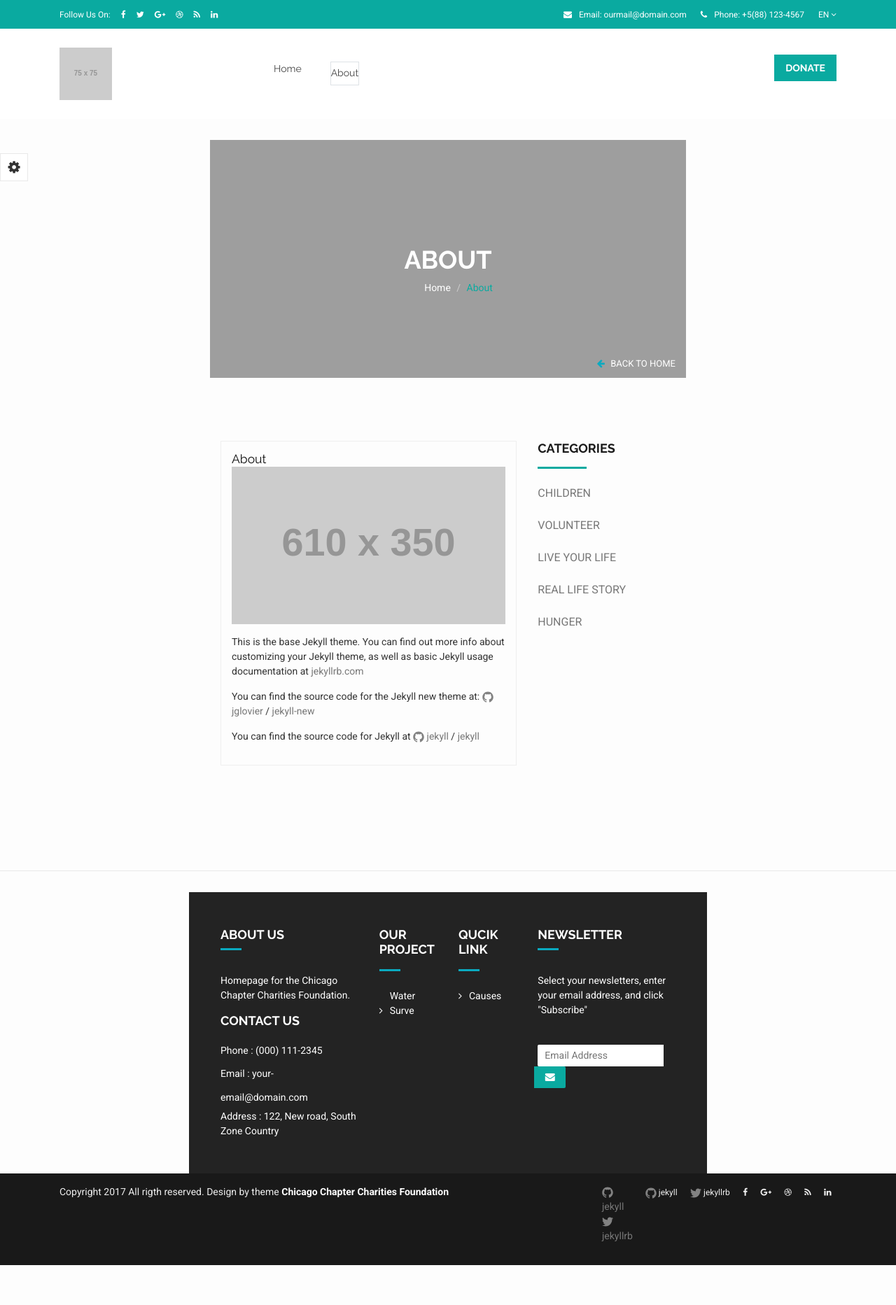
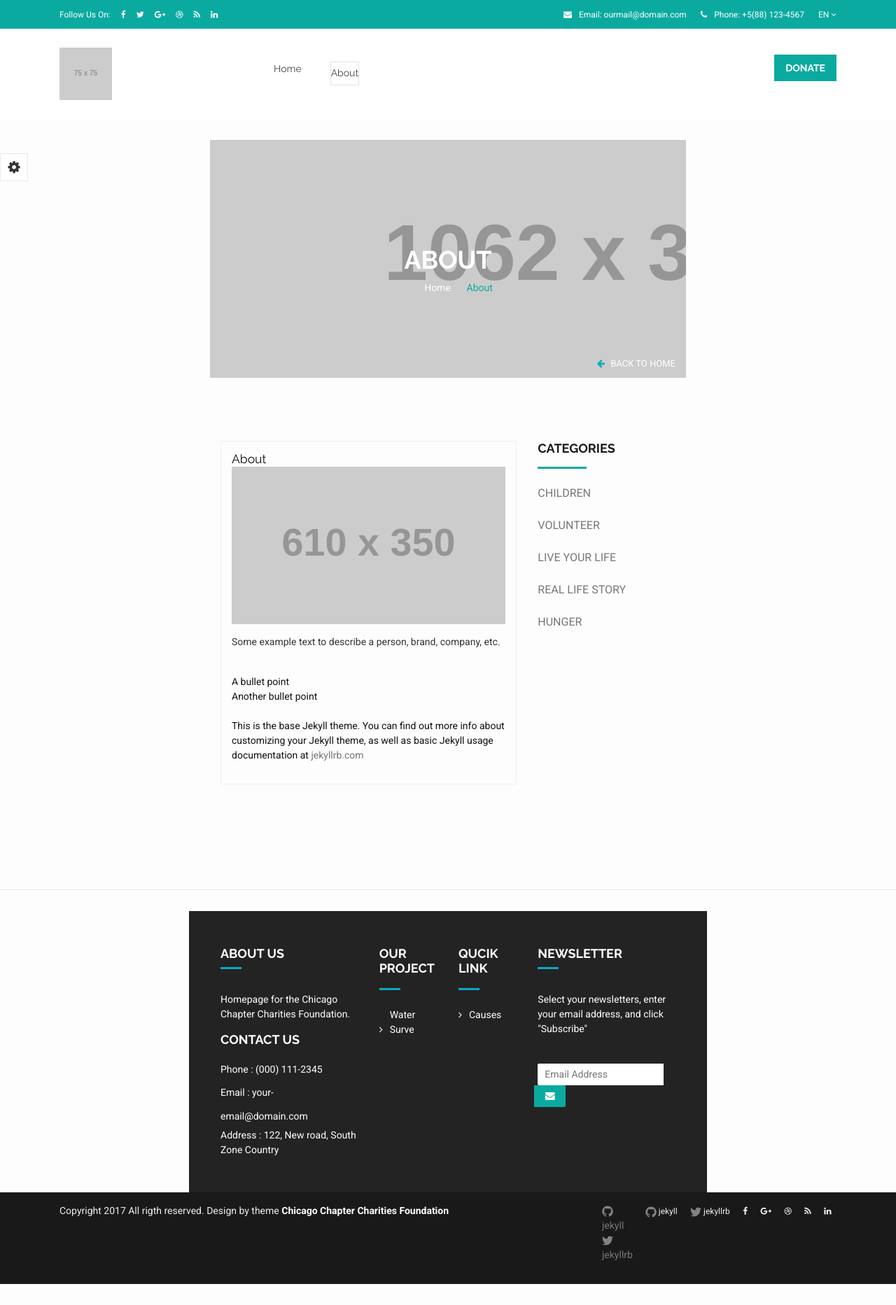
Before and after one commit to brightplum/ccc-foundation, a Jekyll site: the page built from about.md, in a window 1280 px wide. Shown: the whole page at 70% size. Built offline with Jekyll 4.4.1, drawn with Linux system fonts in a browser that asks for light colours; nearby versions of some CDN libraries; library files that are not in the unit come from our copies; before the commit the page ends 1838 px from its top, so only the background shows below that.

```diff
--- a/about.md
+++ b/about.md
@@ -3,13 +3,9 @@
 title: About
 permalink: /about/
 ---
-
+Some example text to describe a person, brand, company, etc.
+<br><br>
+* A bullet point
+* Another bullet point
+<br><br>
 This is the base Jekyll theme. You can find out more info about customizing your Jekyll theme, as well as basic Jekyll usage documentation at [jekyllrb.com](http://jekyllrb.com/)
-
-You can find the source code for the Jekyll new theme at:
-{% include icon-github.html username="jglovier" %} /
-[jekyll-new](https://github.com/jglovier/jekyll-new)
-
-You can find the source code for Jekyll at
-{% include icon-github.html username="jekyll" %} /
-[jekyll](https://github.com/jekyll/jekyll)
--- a/css/style.css
+++ b/css/style.css
@@ -1211,7 +1211,7 @@
 /*  13. About us CSS
 /*----------------------------------------*/
 .page-title-area {
-  background: rgba(0, 0, 0, 0) url("img/about/page-banner.jpg") repeat scroll 0 0 / cover ;
+  background: rgba(0, 0, 0, 0) url("https://via.placeholder.com/1062x340.png") repeat scroll 0 0 / cover ;
   padding: 150px 0 90px;
   position: relative;
 }
```
